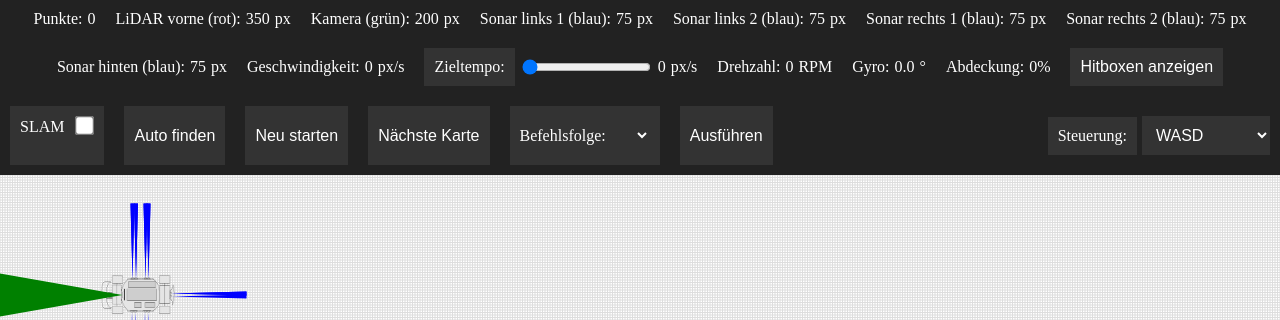
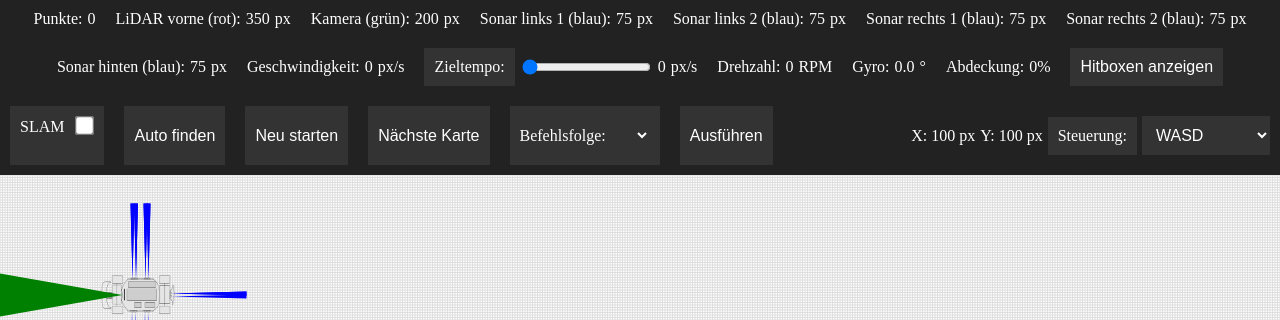
Before and after one commit to Exekutiveone/Virtaul_Ares, a Flask app: page /map2 in a window 1280 px wide. Shown: the top 320 px of the page. Run offline with Flask 2, Linux system fonts and the light colour scheme; data that the repository does not hold is empty.

Commit message:
Add car coordinate display

```diff
--- a/static/src/main.js
+++ b/static/src/main.js
@@ -64,6 +64,8 @@ const speedSlider = document.getElementById('speedSlider');
 const speedSliderVal = document.getElementById('speedSliderVal');
 const rpmEl = document.getElementById('rpm');
 const gyroEl = document.getElementById('gyro');
+const posXEl = document.getElementById('posX');
+const posYEl = document.getElementById('posY');
 const slamCoverageEl = document.getElementById('slamCoverage');
 const scoreEl = document.getElementById('score');
 let score = 0;
@@ -914,6 +916,8 @@ function loop() {
   speedEl.textContent = Math.round(car.speed);
   rpmEl.textContent = Math.round(car.rpm);
   gyroEl.textContent = car.gyro.toFixed(1);
+  if (posXEl) posXEl.textContent = Math.round(car.posX);
+  if (posYEl) posYEl.textContent = Math.round(car.posY);
 
   const now = Date.now();
   if (now - lastTelemetry >= TELEMETRY_INTERVAL) {
--- a/templates/map2.html
+++ b/templates/map2.html
@@ -177,7 +177,9 @@
         <select id="sequenceSelect"></select>
       </label>
       <button id="runSequenceBtn">Ausführen</button>
-      <div style="margin-left:auto;display:flex;align-items:center;gap:5px">
+      <div style="margin-left:auto;display:flex;align-items:center;gap:5px;flex-wrap:wrap">
+        <div class="cone-display">X: <span id="posX">0</span> px</div>
+        <div class="cone-display">Y: <span id="posY">0</span> px</div>
         <label for="controlMode">Steuerung:</label>
         <select id="controlMode">
           <option value="wasd">WASD</option>
```
